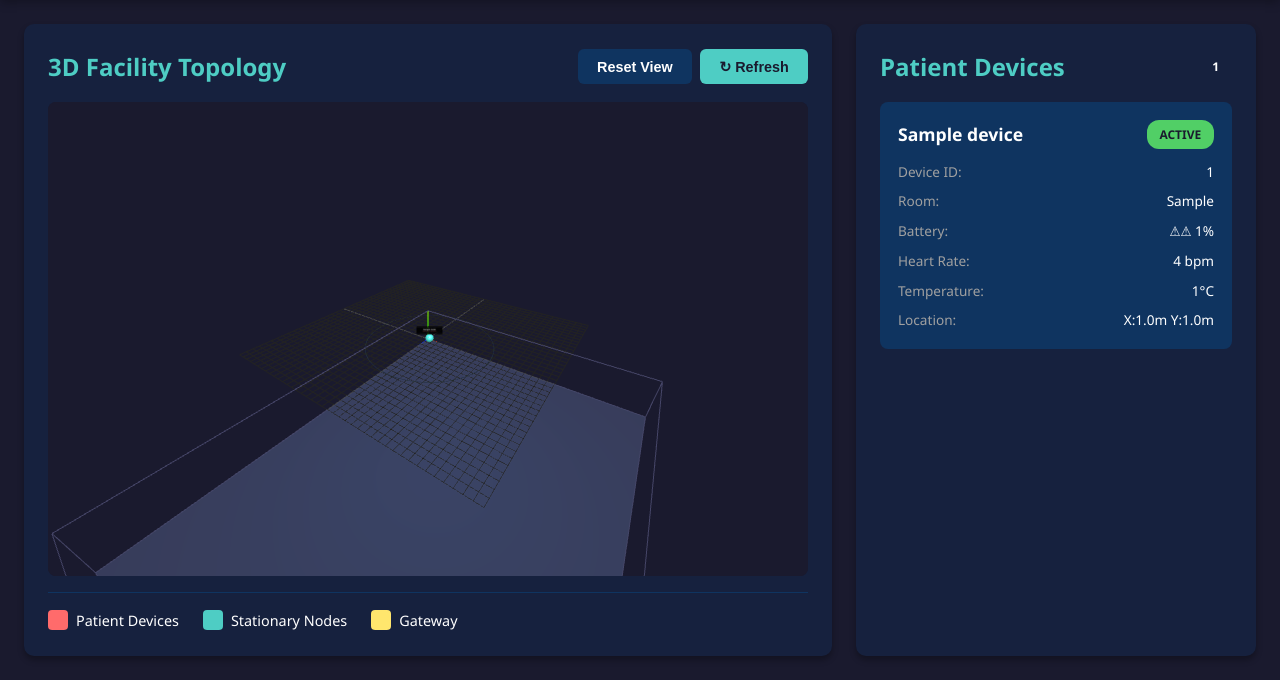
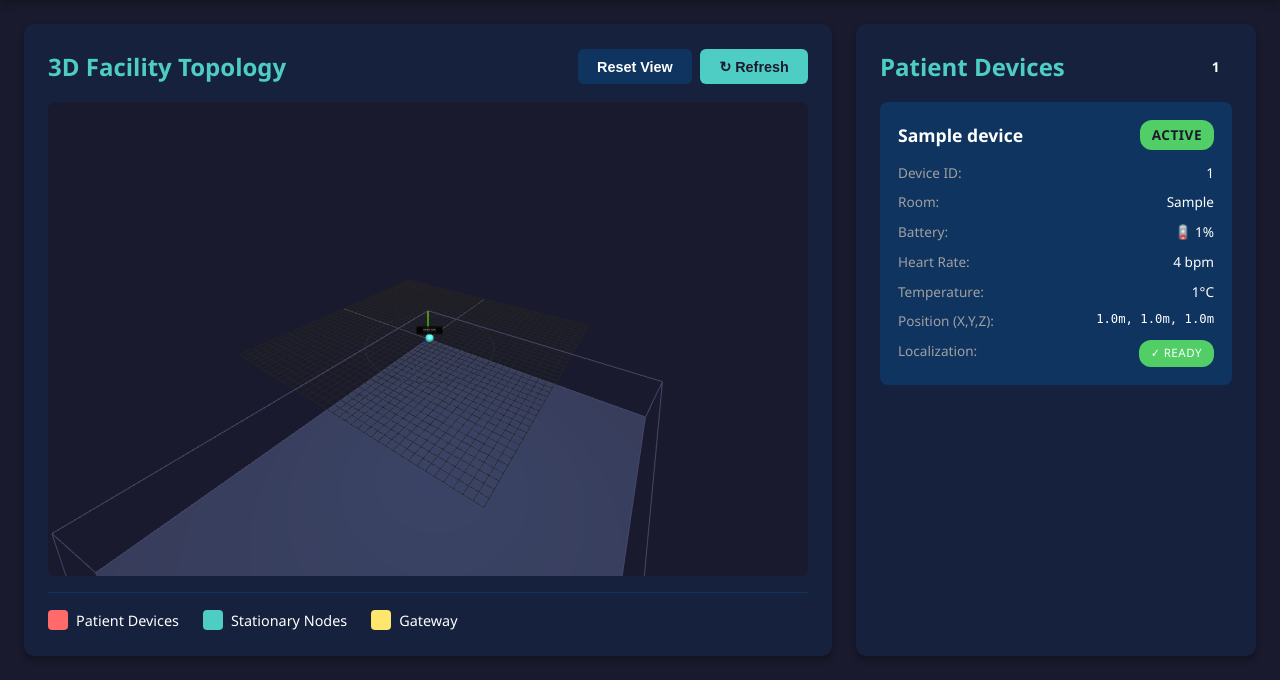
Before and after one commit to jczjj/IOT_GRP_26, a Flask app: page / in a window 1280 px wide. Shown: the part 134-814 px from the top of the page. Run offline with Flask 3, Linux system fonts and the light colour scheme; tables that the repository leaves empty hold one stand-in row (values such as "Sample post"); parts of the project's set-up code (start-up, migrations or seed data) failed here and were passed over.

Commit message:
update dashboard

```diff
--- a/static/css/style.css
+++ b/static/css/style.css
@@ -500,6 +500,53 @@ header p {
     }
 }
 
+/* Code and Technical Elements */
+code {
+    background: var(--bg-dark);
+    color: var(--primary-color);
+    padding: 0.2rem 0.4rem;
+    border-radius: 3px;
+    font-family: 'Courier New', monospace;
+    font-size: 0.95em;
+}
+
+.detail-table code {
+    background: rgba(78, 205, 196, 0.15);
+    color: #4ecdc4;
+}
+
+/* Enhanced Modal for Localization */
+.detail-section {
+    margin-bottom: 1.5rem;
+    padding: 0.5rem 0;
+}
+
+.detail-section.full-width {
+    grid-column: 1 / -1;
+}
+
+.detail-grid > div > h3::before {
+    content: '';
+    display: inline-block;
+    width: 4px;
+    height: 4px;
+    border-radius: 50%;
+    background: var(--primary-color);
+    margin-right: 0.5rem;
+}
+
+/* Localization Status Indicator */
+.badge {
+    display: inline-block;
+    padding: 0.25rem 0.75rem;
+    border-radius: 12px;
+    font-size: 0.85em;
+    font-weight: 600;
+    text-transform: uppercase;
+    letter-spacing: 0.5px;
+}
+
+/* Responsive devices */
 @media (max-width: 768px) {
     .detail-grid {
         grid-template-columns: 1fr;
--- a/static/js/dashboard.js
+++ b/static/js/dashboard.js
@@ -1,10 +1,13 @@
 /**
  * Dashboard UI Controller
  * Handles device list, modals, and API interactions
+ * Auto-updates with real calculated positions from RSSI trilateration
  */
 
 let topology3d;
 let selectedDevice = null;
+let dataRefreshInterval = null;
+let autoLocalizeInterval = null;
 
 // Initialize dashboard on page load
 document.addEventListener('DOMContentLoaded', function() {
@@ -17,8 +20,11 @@ document.addEventListener('DOMContentLoaded', function() {
     // Set up event listeners
     setupEventListeners();
 
-    // Auto-refresh every 30 seconds
-    setInterval(loadData, 30000);
+    // Auto-refresh data every 15 seconds
+    dataRefreshInterval = setInterval(loadData, 15000);
+
+    // Auto-trigger localization for devices with RSSI data every 30 seconds
+    autoLocalizeInterval = setInterval(autoLocalizeDevices, 30000);
 });
 
 function setupEventListeners() {
@@ -30,7 +36,7 @@ function setupEventListeners() {
     // Refresh data button
     document.getElementById('refreshData').addEventListener('click', () => {
         loadData();
-        showToast('Data refreshed', 'success');
+        showToast('Fetching real-time positions...', 'info');
     });
 
     // Modal close button
@@ -49,7 +55,7 @@ function setupEventListeners() {
     // Modal action buttons
     document.getElementById('locateBtn').addEventListener('click', () => {
         if (selectedDevice) {
-            locateDevice(selectedDevice.id);
+            triggerLocalization(selectedDevice.id);
         }
     });
 
@@ -68,7 +74,7 @@ function setupEventListeners() {
 
 async function loadData() {
     try {
-        // Load stationary nodes
+        // Load stationary nodes (anchors)
         const nodesResponse = await fetch('/api/stationary-nodes');
         const nodesData = await nodesResponse.json();
 
@@ -80,17 +86,78 @@ async function loadData() {
             });
         }
 
-        // Load devices
+        // Load devices with real positions
         const devicesResponse = await fetch('/api/devices');
         const devicesData = await devicesResponse.json();
 
         if (devicesData.success) {
+            // Update 3D visualization with real positions
             topology3d.updateDevices(devicesData.devices);
+
+            // Update device list with position quality metrics
             updateDeviceList(devicesData.devices);
+
+            // Trigger automatic localization for devices with RSSI data
+            devicesData.devices.forEach(device => {
+                if (device.rssi_readings && Object.keys(device.rssi_readings).length >= 3) {
+                    // Device has RSSI readings from ≥3 nodes, ready for localization
+                    localizeDeviceIfReady(device.id);
+                }
+            });
         }
     } catch (error) {
         console.error('Error loading data:', error);
         showToast('Failed to load data', 'error');
+    }
+}
+
+async function autoLocalizeDevices() {
+    try {
+        const devicesResponse = await fetch('/api/devices');
+        const devicesData = await devicesResponse.json();
+
+        if (devicesData.success) {
+            // Attempt to localize devices with sufficient RSSI data
+            let localizationAttempted = false;
+
+            devicesData.devices.forEach(device => {
+                if (device.rssi_readings && Object.keys(device.rssi_readings).length >= 3) {
+                    localizeDeviceIfReady(device.id);
+                    localizationAttempted = true;
+                }
+            });
+
+            if (localizationAttempted) {
+                // Refresh after a short delay to show updated positions
+                setTimeout(() => loadData(), 2000);
+            }
+        }
+    } catch (error) {
+        console.error('Error in auto-localization:', error);
+    }
+}
+
+async function localizeDeviceIfReady(deviceId) {
+    try {
+        // Attempt trilateration with current RSSI data
+        const response = await fetch(`/api/localize/${deviceId}`, {
+            method: 'POST'
+        });
+        const data = await response.json();
+
+        if (data.success) {
+            console.log(`✓ Auto-localized ${deviceId}: (${data.position.x.toFixed(2)}, ${data.position.y.toFixed(2)}, ${data.position.z.toFixed(2)})m`);
+
+            // Refresh device list to show updated position
+            loadData();
+
+            // If modal is open and showing this device, update it
+            if (selectedDevice && selectedDevice.id === deviceId) {
+                showDeviceDetails(selectedDevice);
+            }
+        }
+    } catch (error) {
+        console.error(`Error auto-localizing ${deviceId}:`, error);
     }
 }
 
@@ -115,6 +182,12 @@ function createDeviceCard(device) {
     const statusClass = getStatusClass(device.status);
     const batteryIcon = getBatteryIcon(device.battery_level);
 
+    // Calculate RSSI measurement count
+    const rssiCount = device.rssi_readings ? Object.keys(device.rssi_readings).length : 0;
+    const localizationReady = rssiCount >= 3;
+    const readyIndicator = localizationReady ? '✓ Ready' : `${rssiCount}/3`;
+    const readyClass = localizationReady ? 'badge-success' : 'badge-warning';
+
     card.innerHTML = `
         <div class="device-header">
             <h3>${device.patient_name}</h3>
@@ -135,15 +208,21 @@ function createDeviceCard(device) {
             </div>
             <div class="info-row">
                 <span class="label">Heart Rate:</span>
-                <span class="value">${device.heart_rate} bpm</span>
+                <span class="value">${device.heart_rate || '—'} bpm</span>
             </div>
             <div class="info-row">
                 <span class="label">Temperature:</span>
-                <span class="value">${device.temperature}°C</span>
+                <span class="value">${device.temperature || '—'}°C</span>
             </div>
             <div class="info-row">
-                <span class="label">Location:</span>
-                <span class="value">X:${device.location.x.toFixed(1)}m Y:${device.location.y.toFixed(1)}m</span>
+                <span class="label">Position (X,Y,Z):</span>
+                <span class="value" style="font-family: monospace; font-size: 0.9em;">
+                    ${device.location.x.toFixed(1)}m, ${device.location.y.toFixed(1)}m, ${device.location.z.toFixed(1)}m
+                </span>
+            </div>
+            <div class="info-row">
+                <span class="label">Localization:</span>
+                <span class="value badge ${readyClass}">${readyIndicator}</span>
             </div>
         </div>
     `;
@@ -161,7 +240,12 @@ function showDeviceDetails(device) {
 
     modalTitle.textContent = `${device.patient_name} - ${device.id}`;
 
-    // Build detailed info
+    // Calculate RSSI metrics
+    const rssiReadings = device.rssi_readings || {};
+    const rssiCount = Object.keys(rssiReadings).length;
+    const localizationReady = rssiCount >= 3;
+
+    // Build detailed info with localization data
     modalBody.innerHTML = `
         <div class="detail-grid">
             <div class="detail-section">
@@ -177,7 +261,7 @@ function showDeviceDetails(device) {
                     </tr>
                     <tr>
                         <td><strong>Device ID:</strong></td>
-                        <td>${device.id}</td>
+                        <td><code>${device.id}</code></td>
                     </tr>
                 </table>
             </div>
@@ -199,7 +283,7 @@ function showDeviceDetails(device) {
                     </tr>
                     <tr>
                         <td><strong>Wi-Fi Capable:</strong></td>
-                        <td>${device.wifi_capable ? 'Yes' : 'No'}</td>
+                        <td>${device.wifi_capable ? '✓ Yes' : '✗ No'}</td>
                     </tr>
                 </table>
             </div>
@@ -209,43 +293,61 @@ function showDeviceDetails(device) {
                 <table class="detail-table">
                     <tr>
                         <td><strong>Heart Rate:</strong></td>
-                        <td>${device.heart_rate} bpm</td>
+                        <td>${device.heart_rate || '—'} bpm</td>
                     </tr>
                     <tr>
                         <td><strong>Temperature:</strong></td>
-                        <td>${device.temperature}°C</td>
+                        <td>${device.temperature || '—'}°C</td>
                     </tr>
                 </table>
             </div>
 
             <div class="detail-section">
-                <h3>Location (RSSI-based)</h3>
+                <h3>📍 Calculated Position (RSSI-Based)</h3>
                 <table class="detail-table">
                     <tr>
                         <td><strong>X Coordinate:</strong></td>
-                        <td>${device.location.x.toFixed(2)} m</td>
+                        <td><code>${device.location.x.toFixed(3)}</code> m</td>
                     </tr>
                     <tr>
                         <td><strong>Y Coordinate:</strong></td>
-                        <td>${device.location.y.toFixed(2)} m</td>
+                        <td><code>${device.location.y.toFixed(3)}</code> m</td>
                     </tr>
                     <tr>
-                        <td><strong>Z Coordinate:</strong></td>
-                        <td>${device.location.z.toFixed(2)} m</td>
+                        <td><strong>Z Coordinate (Height):</strong></td>
+                        <td><code>${device.location.z.toFixed(3)}</code> m</td>
+                    </tr>
+                    <tr>
+                        <td><strong>Measurements Available:</strong></td>
+                        <td>
+                            <span class="badge ${localizationReady ? 'badge-success' : 'badge-warning'}">
+                                ${rssiCount}/4 anchors
+                            </span>
+                            ${localizationReady ? ' ✓ Ready for localization' : ' Need more data'}
+                        </td>
                     </tr>
                 </table>
             </div>
 
             <div class="detail-section full-width">
-                <h3>RSSI Readings</h3>
+                <h3>📡 RSSI Readings from Anchors</h3>
                 <table class="detail-table">
-                    ${Object.entries(device.rssi_readings).map(([node, rssi]) => `
+                    ${Object.entries(rssiReadings).map(([node, rssi]) => {
+                        const distance = estimateDistance(rssi);
+                        return `
                         <tr>
                             <td><strong>${node.toUpperCase()}:</strong></td>
-                            <td>${rssi} dBm ${getRSSIStrength(rssi)}</td>
+                            <td>
+                                <code>${rssi}</code> dBm
+                                <span style="color: #999; font-size: 0.9em;">
+                                    (${getRSSIStrength(rssi)} ~ ${distance.toFixed(1)}m)
+                                </span>
+                            </td>
                         </tr>
-                    `).join('')}
+                    `;
+                    }).join('')}
                 </table>
+                ${rssiCount === 0 ? '<p style="color: #ff9800; padding: 10px;">No RSSI data yet. Trigger location request to collect RSSI readings.</p>' : ''}
             </div>
         </div>
     `;
@@ -262,28 +364,30 @@ function closeModal() {
     selectedDevice = null;
 }
 
-async function locateDevice(deviceId) {
+async function triggerLocalization(deviceId) {
     try {
-        showToast('Initiating location request...', 'info');
+        showToast('Sending location request to device...', 'info');
 
+        // Send command to device to broadcast RSSI ping
         const response = await fetch(`/api/locate/${deviceId}`, {
             method: 'POST'
         });
         const data = await response.json();
 
         if (data.success) {
-            showToast(`Location request sent for device ${deviceId}. Waiting for uplink...`, 'success');
+            showToast(`Location beacon sent! Collecting RSSI data... (waiting ${data.collect_timeout || 30}s)`, 'success');
 
-            // Refresh data after a few seconds
+            // Refresh data after collection period to trigger auto-localization
             setTimeout(() => {
+                showToast('Calculating position from RSSI data...', 'info');
                 loadData();
-            }, 3000);
+            }, (data.collect_timeout || 30) * 1000);
         } else {
-            showToast('Failed to locate device: ' + data.error, 'error');
+            showToast('Failed to send location request: ' + data.error, 'error');
         }
     } catch (error) {
-        console.error('Error locating device:', error);
-        showToast('Error locating device', 'error');
+        console.error('Error triggering localization:', error);
+        showToast('Error sending location request', 'error');
     }
 }
 
@@ -319,16 +423,17 @@ function getStatusClass(status) {
         'active': 'success',
         'low_battery': 'warning',
         'offline': 'danger',
-        'inactive': 'secondary'
+        'inactive': 'secondary',
+        'unknown': 'secondary'
     };
     return statusMap[status] || 'secondary';
 }
 
 function getBatteryIcon(level) {
-    if (level > 75) return '';
-    if (level > 50) return '';
-    if (level > 25) return '⚠ ';
-    return '⚠⚠ ';
+    if (level >= 75) return '🔋';
+    if (level >= 50) return '🔋';
+    if (level >= 25) return '⚠';
+    return '🪫';
 }
 
 function getRSSIStrength(rssi) {
@@ -336,10 +441,26 @@ function getRSSIStrength(rssi) {
     if (rssi > -60) return '(Good)';
     if (rssi > -70) return '(Fair)';
     if (rssi > -80) return '(Weak)';
-    return '(Very Weak)';
+    if (rssi > -100) return '(Very Weak)';
+    return '(Critical)';
+}
+
+function estimateDistance(rssi) {
+    // RSSI to distance conversion using log-distance path loss model
+    // distance = 10^((TX_POWER - RSSI) / (10 * n))
+    // TX_POWER = -40 dBm, n = 2.5 (indoor LoRa)
+    const txPower = -40;
+    const pathLossExponent = 2.5;
+    const pathLoss = (rssi - txPower);
+    const distance = Math.pow(10, pathLoss / (10 * pathLossExponent));
+
+    // Clamp to reasonable range
+    return Math.max(0.5, Math.min(50, distance));
 }
 
 function formatTimestamp(timestamp) {
+    if (!timestamp) return 'Never';
+
     const date = new Date(timestamp);
     const now = new Date();
     const diff = Math.floor((now - date) / 1000); // seconds
```
